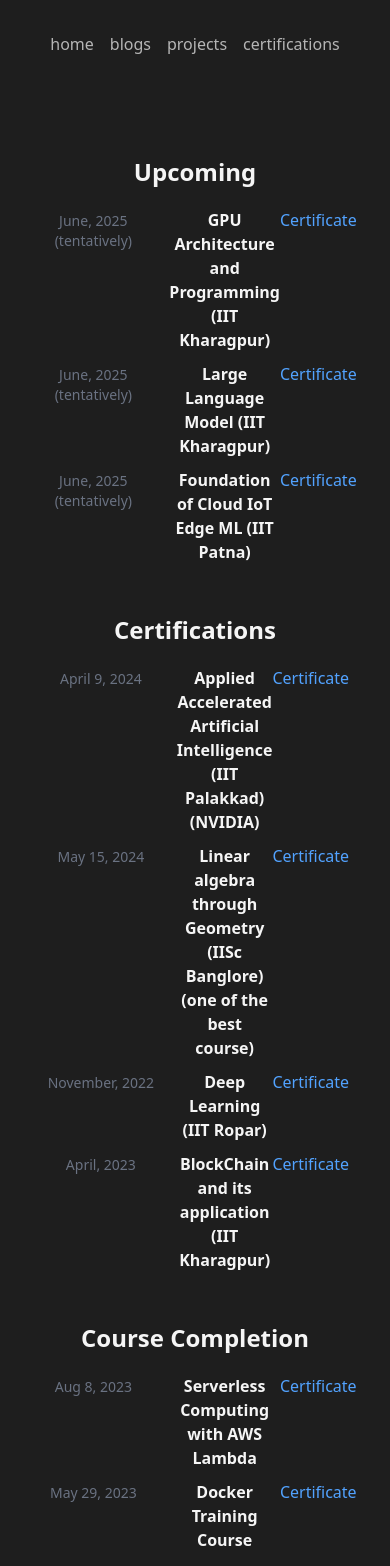
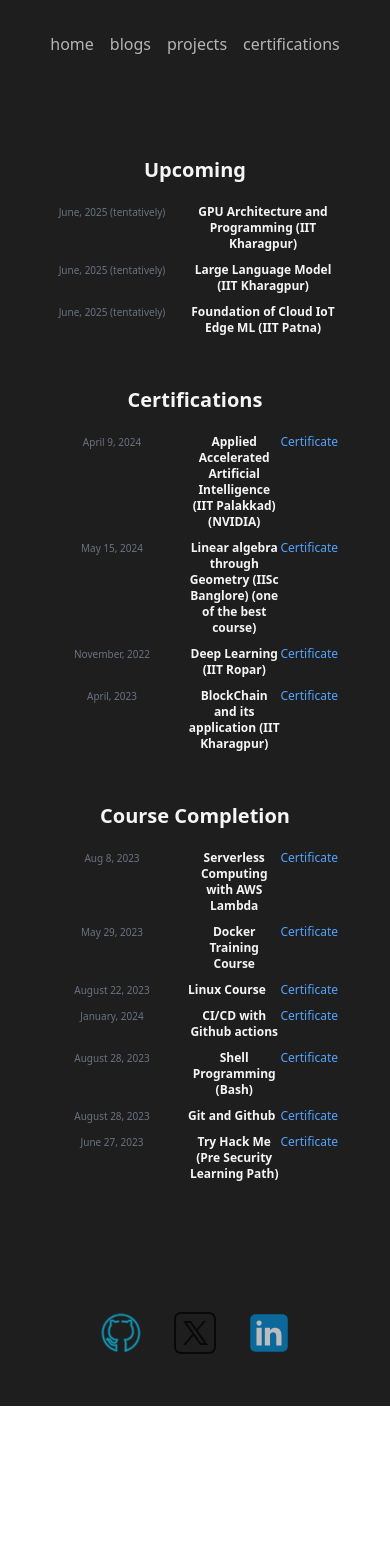
Before and after one commit to john221wick/portfolio, a SvelteKit app: page /certifications in a window 390 px wide. Shown: the top 1566 px of the page. After the commit the page ends 1406 px from the top, so only its background shows below. Built offline with nearby package versions, Linux system fonts and the light colour scheme.

Commit message:
added some changes

```diff
--- a/src/app.html
+++ b/src/app.html
@@ -3,7 +3,10 @@
 	<head>
 		<meta charset="utf-8" />
 		<link rel="icon" href="%sveltekit.assets%/favicon.png" />
-		<meta name="viewport" content="width=device-width, initial-scale=1" />
+		<meta
+			name="viewport"
+			content="width=1024, initial-scale=0.8, maximum-scale=0.8, user-scalable=no, shrink-to-fit=no"
+		/>
 		%sveltekit.head%
 	</head>
 	<body data-sveltekit-preload-data="hover">
--- a/src/routes/blogs/+page.svelte
+++ b/src/routes/blogs/+page.svelte
@@ -53,10 +53,8 @@
 </script>
 
 {#if markdownContent}
-	<div
-		class="text-white-800 mx-auto max-w-2xl rounded-lg p-4 text-left leading-relaxed shadow-md sm:p-8"
-	>
-		<div class="prose prose-invert max-w-none">
+	<div class="max-w-2xl rounded-lg p-4 shadow-md sm:p-8">
+		<div class="prose prose-invert max-w-none text-sm sm:text-base">
 			{@html markdownContent}
 		</div>
 	</div>
--- a/src/routes/certifications/+page.svelte
+++ b/src/routes/certifications/+page.svelte
@@ -5,7 +5,6 @@
 	import 'prismjs/themes/prism-tomorrow.css';
 	import 'prismjs/plugins/autoloader/prism-autoloader';
 
-	// For DYnamically deciding the language
 	onMount(() => {
 		Prism.plugins.autoloader.languages_path =
 			'https://cdnjs.cloudflare.com/ajax/libs/prism/1.29.0/components/';
@@ -58,6 +57,7 @@
 			certHref: 'https://drive.google.com/file/d/17TjADjJWDIpLPIvcVod_I3EiohaN1bs2/view?usp=sharing'
 		}
 	];
+
 	let postsCCompletion = [
 		{
 			date: 'Aug 8, 2023',
@@ -115,11 +115,10 @@
 			markdownContent = marked.parse(text);
 		} catch (err) {
 			console.error('Error loading Markdown:', err);
-			markdownContent = 'Failed to load content.';
+			markdownContent = '<p class="text-red-500">Failed to load content.</p>';
 		}
 	}
 
-	// To ensure syntax highlighting after DOM update
 	$effect(() => {
 		if (markdownContent) {
 			setTimeout(() => {
@@ -133,90 +132,104 @@
 </script>
 
 {#if markdownContent}
-	<div class="mt-5 border-t p-5">
+	<div class="mx-auto mt-5 max-w-2xl border-t p-5">
+		<div class="prose prose-invert max-w-none text-sm sm:text-base">
 			{@html markdownContent}
+		</div>
 	</div>
 {:else}
 	<div class="flex flex-col items-center p-5">
-		<h2 class="mb-5 text-2xl font-bold">Upcoming</h2>
+		<h2 class="mb-5 text-xl font-bold sm:text-2xl md:text-3xl">Upcoming</h2>
 		<ul class="w-full max-w-[600px] list-none p-0">
 			{#each postsUpcoming as { date, title, href, certHref } (title)}
 				<li class="mb-2.5 flex items-baseline">
-					<span class="mr-4 min-w-[120px] text-sm text-gray-500">{date}</span>
+					<span class="mr-4 min-w-[120px] text-[10px] text-gray-500 sm:text-xs md:text-sm"
+						>{date}</span
+					>
 					<a
 						{href}
 						onclick={(e) => {
 							e.preventDefault();
 							loadMarkdown(href);
 						}}
-						class="font-bold text-inherit no-underline hover:underline"
+						class="text-xs font-bold text-inherit no-underline hover:underline sm:text-sm md:text-base"
 					>
 						{title}
 					</a>
+					{#if certHref}
 						<a
 							href={certHref}
 							target="_blank"
 							rel="noopener noreferrer"
-						class="ml-auto text-blue-400 hover:underline"
+							class="ml-auto text-xs text-blue-400 hover:underline sm:text-sm md:text-base"
 						>
 							Certificate
 						</a>
+					{/if}
 				</li>
 			{/each}
 		</ul>
 	</div>
 	<div class="flex flex-col items-center p-5">
-		<h2 class="mb-5 text-2xl font-bold">Certifications</h2>
+		<h2 class="mb-5 text-xl font-bold sm:text-2xl md:text-3xl">Certifications</h2>
 		<ul class="w-full max-w-[600px] list-none p-0">
 			{#each posts as { date, title, href, certHref } (title)}
 				<li class="mb-2.5 flex items-baseline">
-					<span class="mr-4 min-w-[120px] text-sm text-gray-500">{date}</span>
+					<span class="mr-4 min-w-[120px] text-[10px] text-gray-500 sm:text-xs md:text-sm"
+						>{date}</span
+					>
 					<a
 						{href}
 						onclick={(e) => {
 							e.preventDefault();
 							loadMarkdown(href);
 						}}
-						class="font-bold text-inherit no-underline hover:underline"
+						class="text-xs font-bold text-inherit no-underline hover:underline sm:text-sm md:text-base"
 					>
 						{title}
 					</a>
+					{#if certHref}
 						<a
 							href={certHref}
 							target="_blank"
 							rel="noopener noreferrer"
-						class="ml-auto text-blue-400 hover:underline"
+							class="ml-auto text-xs text-blue-400 hover:underline sm:text-sm md:text-base"
 						>
 							Certificate
 						</a>
+					{/if}
 				</li>
 			{/each}
 		</ul>
 	</div>
 	<div class="flex flex-col items-center p-5">
-		<h2 class="mb-5 text-2xl font-bold">Course Completion</h2>
+		<h2 class="mb-5 text-xl font-bold sm:text-2xl md:text-3xl">Course Completion</h2>
 		<ul class="w-full max-w-[600px] list-none p-0">
 			{#each postsCCompletion as { date, title, href, certHref } (title)}
 				<li class="mb-2.5 flex items-baseline">
-					<span class="mr-4 min-w-[120px] text-sm text-gray-500">{date}</span>
+					<span class="mr-4 min-w-[120px] text-[10px] text-gray-500 sm:text-xs md:text-sm"
+						>{date}</span
+					>
 					<a
 						{href}
 						onclick={(e) => {
 							e.preventDefault();
 							loadMarkdown(href);
 						}}
-						class="font-bold text-inherit no-underline hover:underline"
+						class="text-xs font-bold text-inherit no-underline hover:underline sm:text-sm md:text-base"
 					>
 						{title}
 					</a>
+					{#if certHref}
 						<a
 							href={certHref}
 							target="_blank"
 							rel="noopener noreferrer"
-						class="ml-auto text-blue-400 hover:underline"
+							class="ml-auto text-xs text-blue-400 hover:underline sm:text-sm md:text-base"
 						>
 							Certificate
 						</a>
+					{/if}
 				</li>
 			{/each}
 		</ul>
--- a/src/routes/projects/+page.svelte
+++ b/src/routes/projects/+page.svelte
@@ -95,15 +95,13 @@
 </script>
 
 {#if markdownContent}
-	<div
-		class="text-white-800 mx-auto max-w-2xl rounded-lg p-4 text-left leading-relaxed shadow-md sm:p-8"
-	>
+	<div class="text-white-800 max-w-2xl rounded-lg p-4 text-left leading-relaxed shadow-md sm:p-8">
 		<div class="prose prose-invert max-w-none">
 			{@html markdownContent}
 		</div>
 	</div>
 {:else}
-	<div class="flex flex-col items-center p-3 sm:p-5">
+	<div class="flex flex-col items-center p-3">
 		<ul class="w-full max-w-[600px] list-none p-0">
 			{#each projectsOngoing as { date, title, href } (title)}
 				<li class="mb-2 flex flex-wrap items-baseline">
```
Lines whose indentation alone changed are shown as unchanged.
